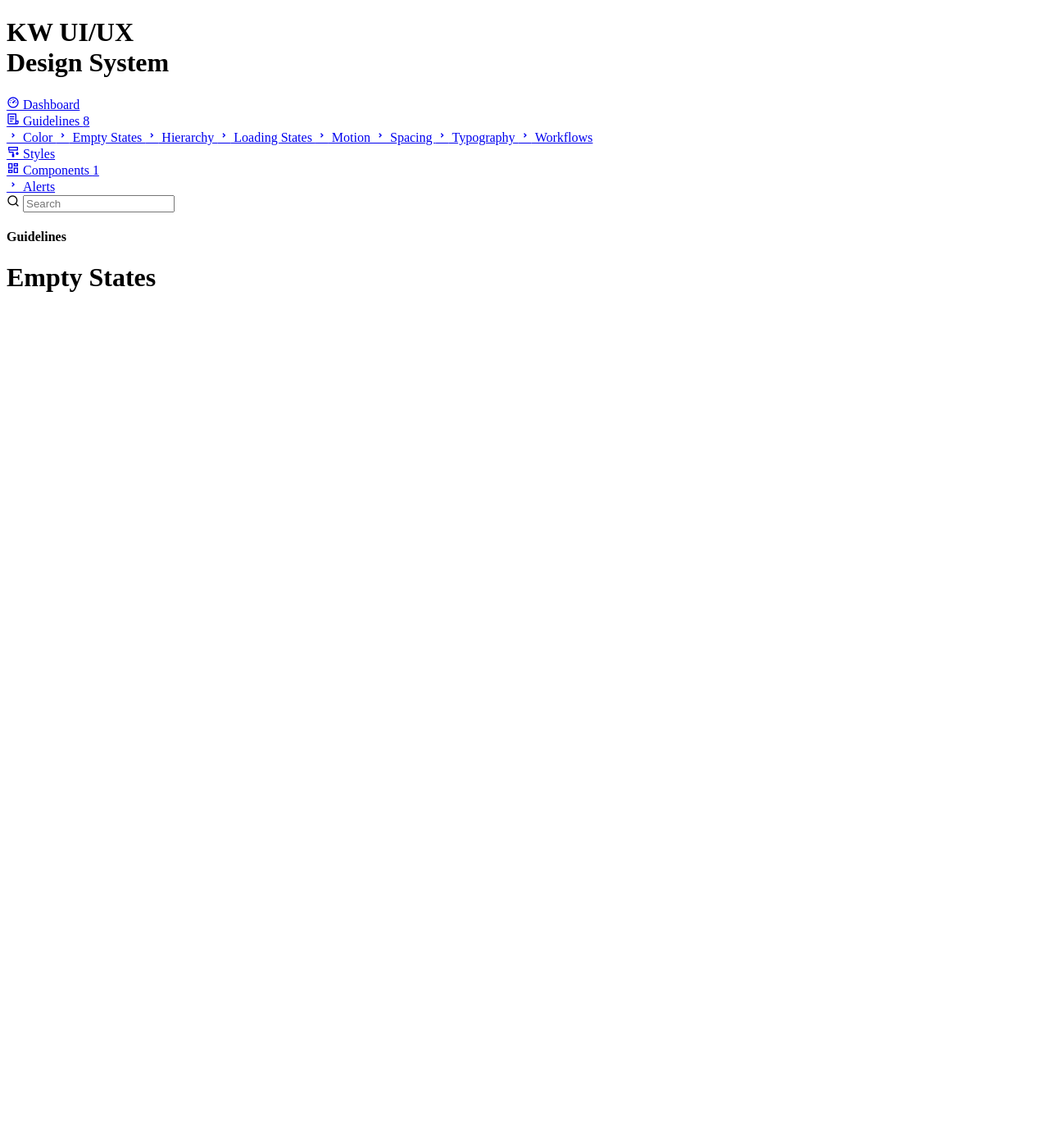
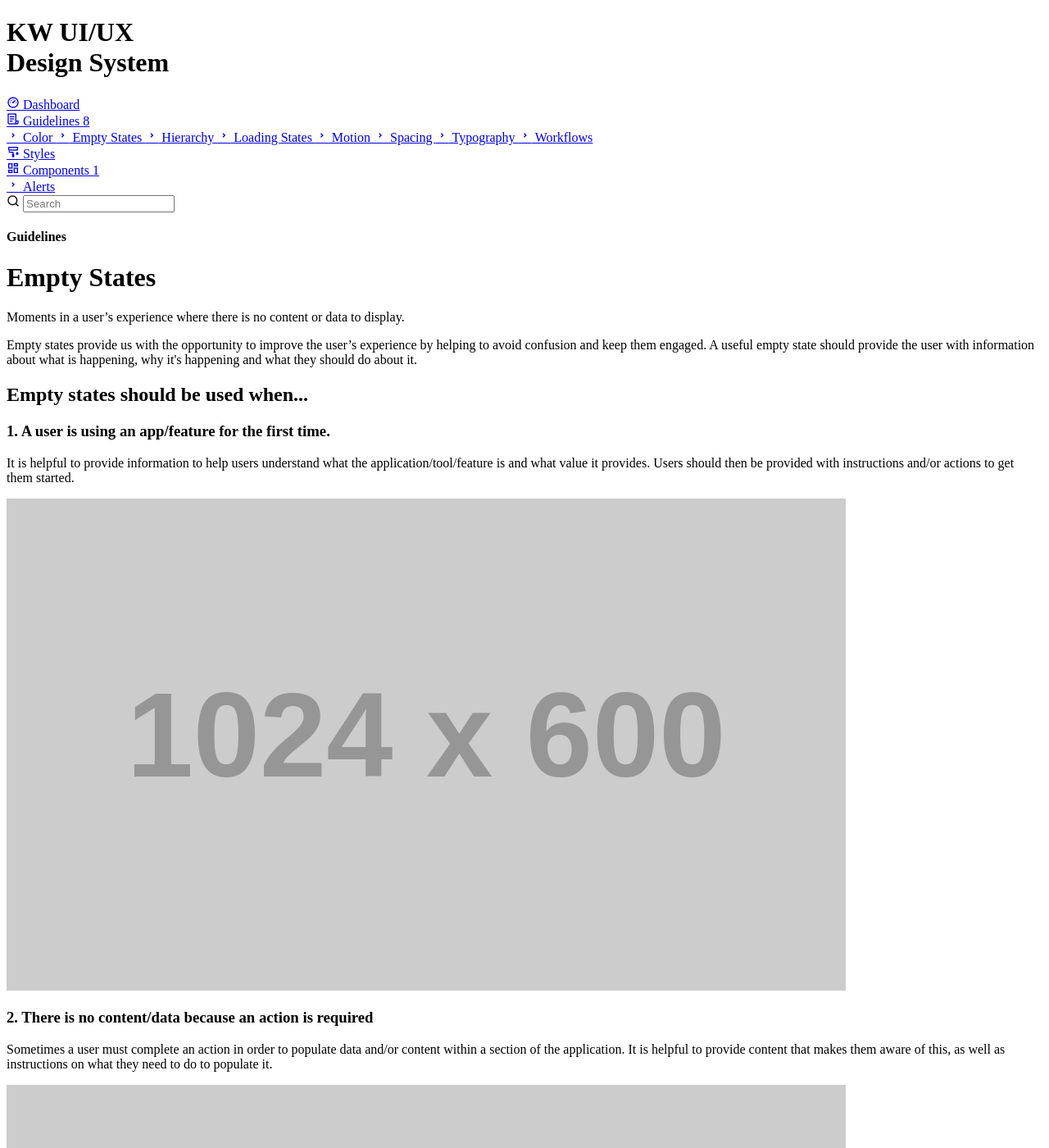
Before and after one commit to jtomeck/kw-design-system, a Jekyll site: the page built from _pages/guidelines/empty-states.html, in a window 1280 px wide and 1400 px high. Shown: the whole window at 82% size. Built offline with Jekyll 4.4.1, drawn with Linux system fonts in a browser that asks for light colours; some web fonts are replaced; comment, search, counter and statistics services are not loaded; some of the changed text lies outside the part shown.

Commit message:
Add content to empty states page

```diff
--- a/_pages/guidelines/empty-states.html
+++ b/_pages/guidelines/empty-states.html
@@ -7,3 +7,43 @@ permalink: /guidelines/empty-states/
 # Guidelines page info
 excerpt: "This is the content for the empty states page."
 ---
+
+<div class="w-full lg:w-2/3">
+  <p class="border-b border-secondary-300 border-t font-extralight my-4 pb-6 pt-4 text-secondary-400 text-4xl">Moments in a user’s experience where there is no content or data to display.</p>
+
+  <p>Empty states provide us with the opportunity to improve the user’s experience by helping to avoid confusion and keep them engaged. A useful empty state should provide the user with information about what is happening, why it's happening and what they should do about it.</p>
+</div>
+
+<div class="pt-16">
+  <h2>Empty states should be used when...</h2>
+  <div class="gap-10 grid lg:grid-cols-2 py-8">
+    <div>
+      <h3 class="flex items-center"><span class="mr-4 text-5xl text-secondary-300 w-6">1.</span> A user is using an app/feature for the first time.</h3>
+      <div class="pl-10">
+        <p>It is helpful to provide information to help users understand what the application/tool/feature is and what value it provides. Users should then be provided with instructions and/or actions to get them started.</p>
+        <img src="https://fakeimg.pl/1024x600/?retina=1&text=Screenshot&font=noto" class="h-auto mt-4 w-full">
+      </div>
+    </div>
+    <div>
+      <h3 class="flex items-center"><span class="mr-4 text-5xl text-secondary-300 w-6">2.</span> There is no content/data because an action is required</h3>
+      <div class="pl-10">
+        <p>Sometimes a user must complete an action in order to populate data and/or content within a section of the application. It is helpful to provide content that makes them aware of this, as well as instructions on what they need to do to populate it.</p>
+        <img src="https://fakeimg.pl/1024x600/?retina=1&text=Screenshot&font=noto" class="h-auto mt-4 w-full">
+      </div>
+    </div>
+    <div>
+      <h3 class="flex items-center"><span class="mr-4 text-5xl text-secondary-300 w-6">3.</span> There is no content/data because an action cleared it</h3>
+      <div class="pl-10">
+        <p>Sometimes a user action can clear data and/or content that was there previously. It is helpful to let the user know that it is okay that there is nothing there. In some cases it may be helpful to tell the user what action cleared the section or even give them the option to undo that action.</p>
+        <img src="https://fakeimg.pl/1024x600/?retina=1&text=Screenshot&font=noto" class="h-auto mt-4 w-full">
+      </div>
+    </div>
+    <div>
+      <h3 class="flex items-center"><span class="mr-4 text-5xl text-secondary-300 w-6">4.</span> There are no results to display</h3>
+      <div class="pl-10">
+        <p>Sometimes a user will complete an action that does not yield any results. It is helpful to prompt the user, letting them know their action did not return anything and to perform it again with modifications.</p>
+        <img src="https://fakeimg.pl/1024x600/?retina=1&text=Screenshot&font=noto" class="h-auto mt-4 w-full">
+      </div>
+    </div>
+  </div>
+</div>
```
